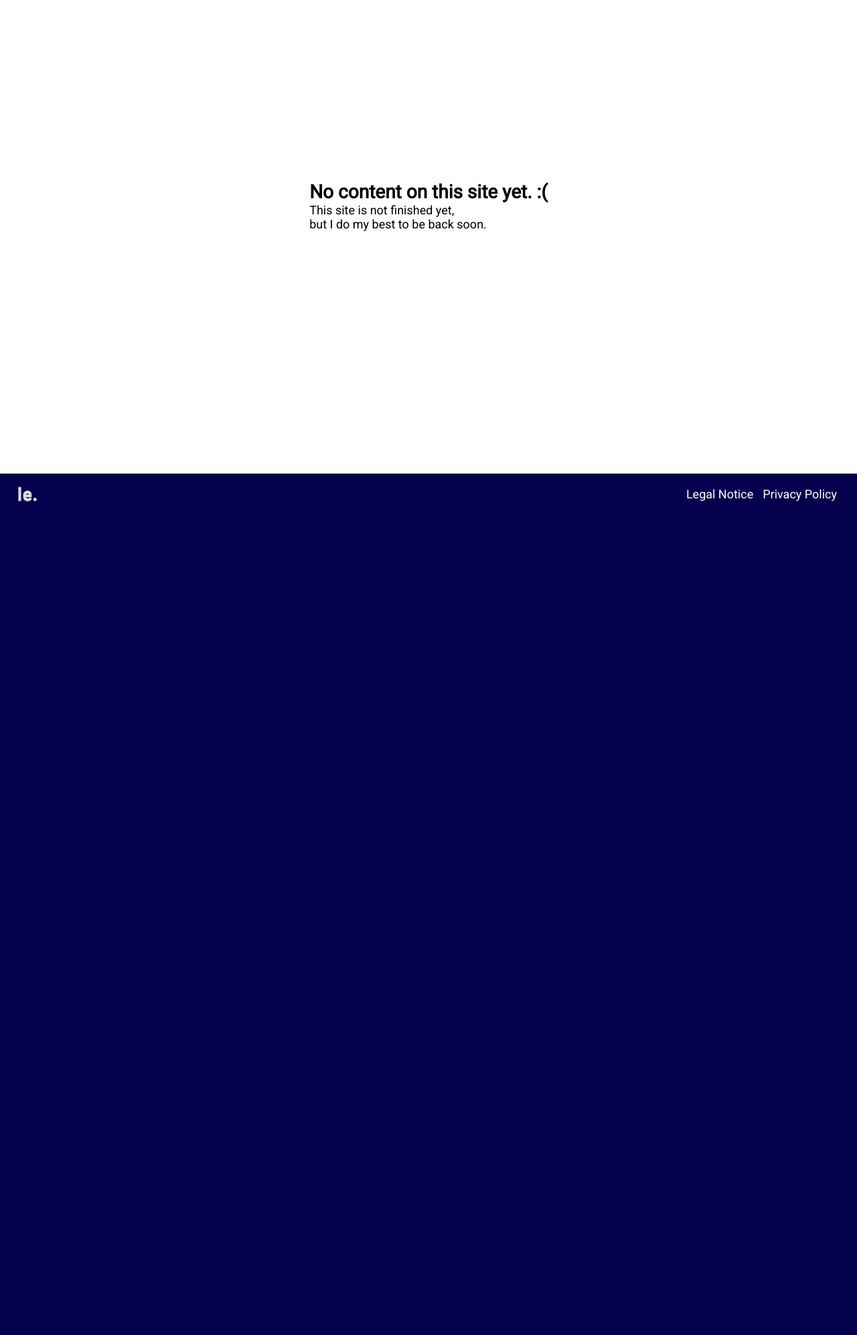
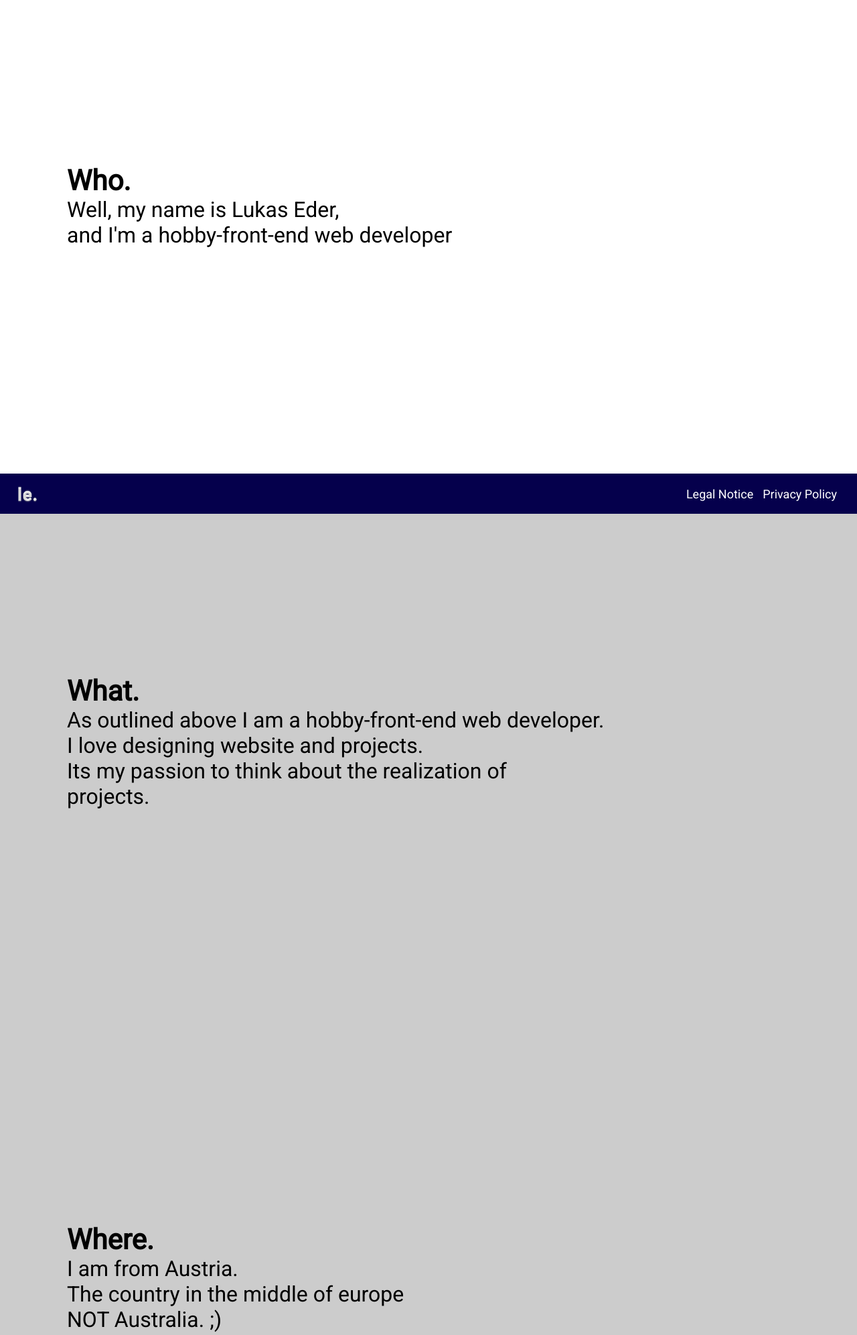
Before and after one commit to GermanKingYT/lukased.github.io, a PHP site: page / in a window 1280 px wide. Shown: the part 893-2886 px from the top of the page at 67% size. Before the commit the page ends 1643 px from the top, so only its background shows below. Run offline with PHP 8.4, Linux system fonts and the light colour scheme.

Commit message:
Big magical update!

```diff
--- a/css/footer.css
+++ b/css/footer.css
@@ -22,7 +22,7 @@ footer {
 .footer-logo>a>.logo {
     width: 42px;
     height: 42px;
-    background: url('../img/logo-w.png') no-repeat top center;
+    background: url('../img/logo-white.png') no-repeat top center;
     background-size: 42px 42px;
 }
 
--- a/css/header.css
+++ b/css/header.css
@@ -24,7 +24,7 @@ header {
 .header-logo>a>.logo {
     width: 42px;
     height: 42px;
-    background: url('../img/logo-w.png') no-repeat top center;
+    background: url('../img/logo-white.png') no-repeat top center;
     background-size: 42px 42px;
 }
 
@@ -73,9 +73,55 @@ header {
     margin: 10px 0 10px 0;
     left: 50%;
     transform: translateX(-50%);
+    animation: swing 1.5s infinite;
 }
 .header-area-scroll>a {
     color: #fff;
+}
+
+@keyframes swing {
+    0% {
+        bottom: 0;
+    }
+    50% {
+        bottom: 5px;
+    }
+    100% {
+        bottom: 0;
+    }
+}
+@-webkit-keyframes swing {
+    0% {
+        bottom: 0;
+    }
+    50% {
+        bottom: 5px;
+    }
+    100% {
+        bottom: 0;
+    }
+}
+@-moz-keyframes swing {
+    0% {
+        bottom: 0;
+    }
+    50% {
+        bottom: 5px;
+    }
+    100% {
+        bottom: 0;
+    }
+}
+@-ms-keyframes swing {
+    0% {
+        bottom: 0;
+    }
+    50% {
+        bottom: 5px;
+    }
+    100% {
+        bottom: 0;
+    }
 }
 
 /* -- @menu -- */
@@ -132,6 +178,16 @@ header {
     color: #212121;
 }
 
+.qmark {
+    color: #05004c;
+    font-size: 24px;
+    padding: 0 10px 0 5px;
+}
+
+.menu-nav-top {
+    color: #05004c !important;
+}
+
 @media only screen and (max-width: 768px) {
     .menu {
         width: 100%;
--- a/css/main.css
+++ b/css/main.css
@@ -92,16 +92,16 @@ section {
 }
 
 article {
-    position: absolute;
+    position: relative;
     top: 50%;
-    left: 50%;
-    transform: translate(-50%,-50%);
+    transform: translateY(-50%);
+    margin: 0 0 0 100px;
 }
 
 h1 {
-    font-size: 28px;
+    font-size: 42px;
 }
 
 p {
-    font-size: 18px;
+    font-size: 32px;
 }
--- a/css/page.css
+++ b/css/page.css
@@ -122,7 +122,7 @@ a {
   article {
     position: relative;
     width: 80%;
-    margin: 0 auto 0 auto;
+    margin: 0 auto 40px auto;
   }
 
   .title {
--- a/index.html
+++ b/index.html
@@ -7,6 +7,8 @@
         <meta charset="utf-8">
         <meta http-equiv="X-UA-Compatible" content="IE=edge">
         <meta name="viewport" content="width=device-width, initial-scale=1">
+
+        <link rel="shortcut icon" href="img/favicon.ico" type="image/x-icon">
 
         <title>Lukas Eder</title>
 
@@ -19,7 +21,7 @@
         <meta name="google" content="notranslate" />
 
         <meta property="og:title" content="Lukas Eder">
-        <meta property="og:image" content="https://lukased.github.io/img/og_image.jpg">
+        <meta property="og:image" content="https://lukased.github.io/img/avatar.jpg">
         <meta property="og:description" content="Lukas Eder's internet presence!">
         <meta property="og:url" content="lukased.github.io">
 
@@ -74,19 +76,42 @@
                     </div>
 
                     <div class="header-area-scroll">
-                        <a class="scroll" href="#first"><i class="material-icons">&#xE5DB;</i></a>
+                        <a class="scroll" href="#who"><i class="material-icons">&#xE5DB;</i></a>
                     </div>
                 </div>
             </header>
 
             <main>
                 <div class="main-wrapper">
-                    <section id="first">
+                    <section id="who">
                         <article>
-                            <h1>No content on this site yet. :(</h1>
+                            <h1>Who.</h1>
                             <p>
-                                This site is not finished yet,<br>
-                                but I do my best to be back soon.<br>
+                                Well, my name is Lukas Eder,<br>
+                                and I'm a hobby-front-end web developer<br>
+                            </p>
+                        </article>
+                    </section>
+
+                    <section id="what">
+                        <article>
+                            <h1>What.</h1>
+                            <p>
+                                As outlined above I am a hobby-front-end web developer.<br>
+                                I love designing website and projects.<br>
+                                Its my passion to think about the realization of<br>
+                                projects.
+                            </p>
+                        </article>
+                    </section>
+
+                    <section id="where">
+                        <article>
+                            <h1>Where.</h1>
+                            <p>
+                                I am from Austria.<br>
+                                The country in the middle of europe<br>
+                                NOT Australia. ;)
                             </p>
                         </article>
                     </section>
@@ -129,11 +154,10 @@
                 <div class="menu-main-wrapper">
                     <nav class="menu-nav">
                         <ul class="list">
-                            <li><a href="#">Link</a></li>
-                            <li><a href="#">Link</a></li>
-                            <li><a href="#">Link</a></li>
-                            <li><a href="#">Link</a></li>
-                            <li><a href="#">Link</a></li>
+                            <li><a class="menu-nav-top" href="#"><i class="material-icons">&#xE5D8;</i> Top</a></li>
+                            <li><a href="#who"><span class="qmark">?</span> Who</a></li>
+                            <li><a href="#what"><span class="qmark">?</span> What</a></li>
+                            <li><a href="#where"><span class="qmark">?</span> Where</a></li>
                         </ul>
                     </nav>
                 </div>
--- a/js/main.js
+++ b/js/main.js
@@ -38,4 +38,13 @@ $(document).ready(function () {
     $('.menu-hide').click(function () {
         $('.menu').animate({right: '-100%'},{duration: 250});
     });
+
+
+    /* -- @scroll -- */
+    $('a').click(function(){
+        $('html, body').animate({
+            scrollTop: $( $(this).attr('href') ).offset().top
+        }, 500);
+        return false;
+    });
 });
```
Also changed, not shown: img/favicon.ico (added), img/logo-black.png (added), img/logo-white.png (renamed from img/logo-w.png), img/me.png (deleted).
